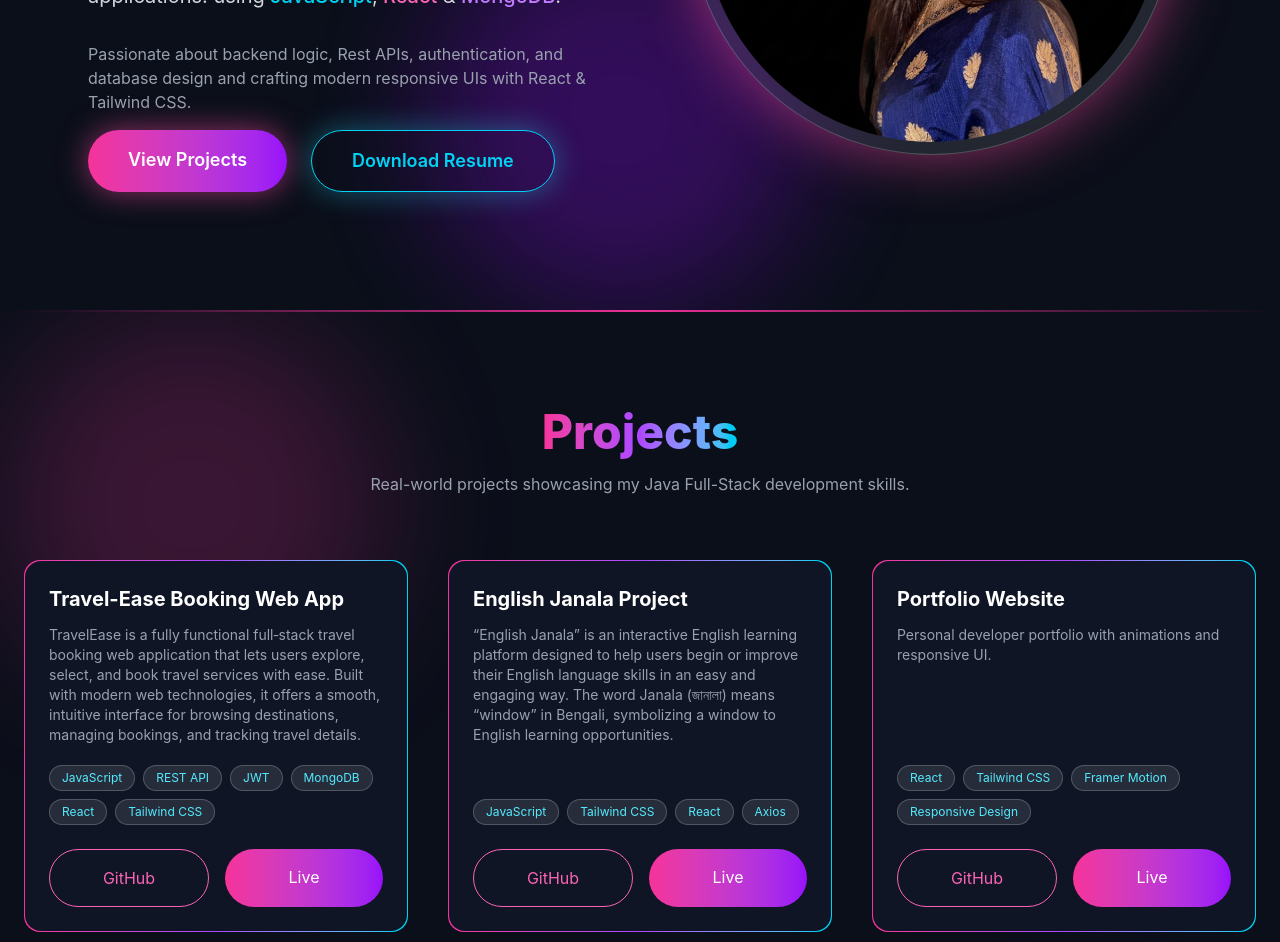
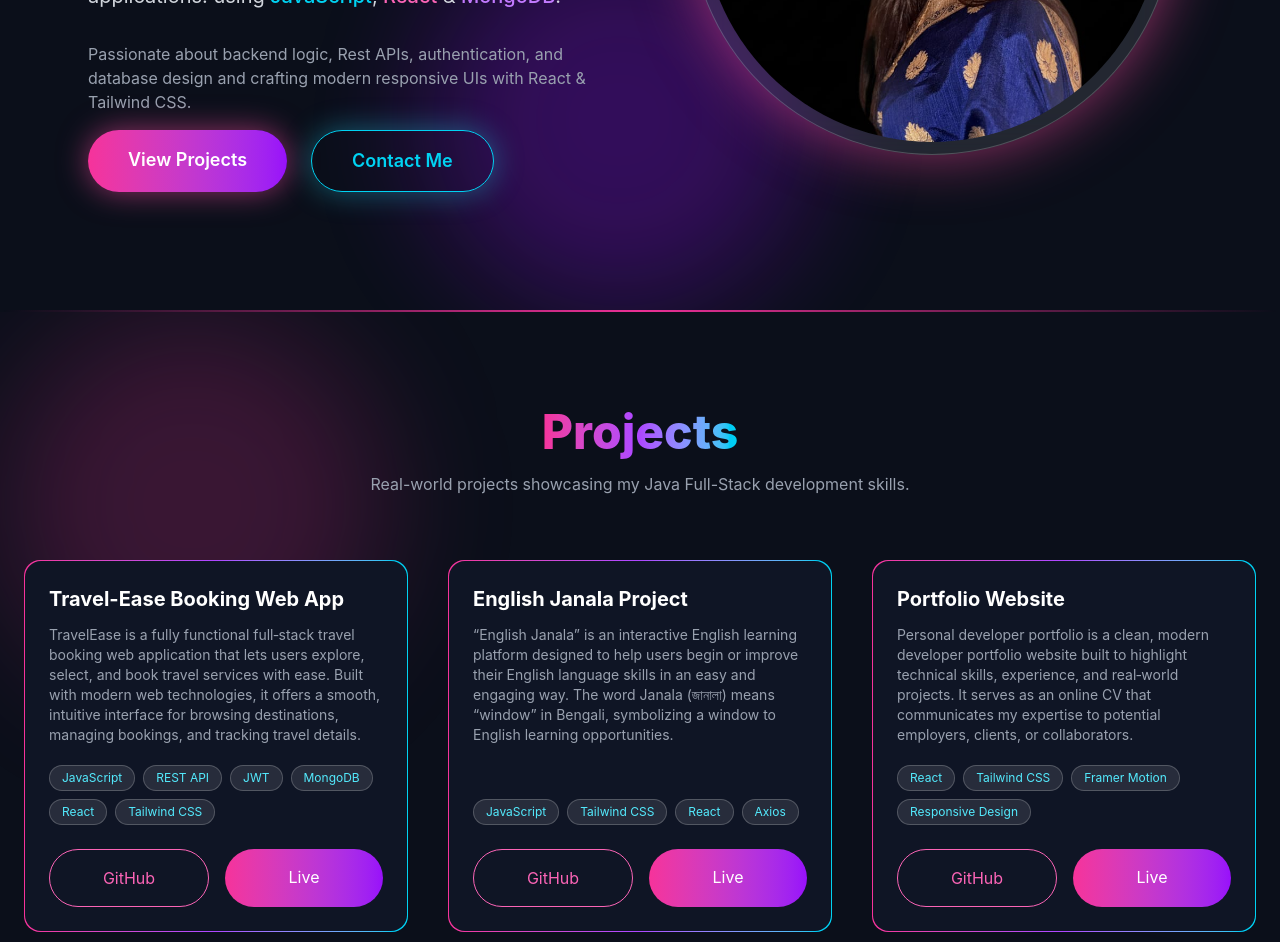
Before and after one commit to mashudasiddikamaisha/web-portfolio, a React (Vite) app: page / in a window 1280 px wide. Shown: the part 560-1502 px from the top of the page. Built offline with nearby package versions, Linux system fonts and the light colour scheme.

Commit message:
updated content

```diff
--- a/src/Pages/Home.jsx
+++ b/src/Pages/Home.jsx
@@ -74,13 +74,10 @@ const Home = () => {
               <motion.a
                 whileHover={{ scale: 1.08 }}
                 whileTap={{ scale: 0.95 }}
-                href="https://www.linkedin.com/in/mashudasiddikamaisha/"
-                target="_blank"
-                rel="noopener noreferrer"
-
+                href="#contact"
                 className="px-10 py-4 rounded-full font-semibold text-lg border border-cyan-400 text-cyan-400 hover:bg-cyan-400 hover:text-black shadow-[0_0_30px_rgba(34,211,238,0.4)]"
               >
-                Download Resume
+                Contact Me
               </motion.a>
             </div>
           </div>
--- a/src/Pages/Projects.jsx
+++ b/src/Pages/Projects.jsx
@@ -30,15 +30,15 @@ const projects = [
   },
   {
     title: "Portfolio Website",
-    desc: "Personal developer portfolio with animations and responsive UI.",
+    desc: "Personal developer portfolio is a clean, modern developer portfolio website built to highlight technical skills, experience, and real‑world projects. It serves as an online CV that communicates my expertise to potential employers, clients, or collaborators.",
     tech: [
       "React",
       "Tailwind CSS",
       "Framer Motion",
       "Responsive Design",
     ],
-    live: "#",
-    github: "#",
+    live: "https://web-portfolio-msm.netlify.app/",
+    github: "https://github.com/mashudasiddikamaisha/web-portfolio",
   },
   {
     title: "Skill Swap App",
```
